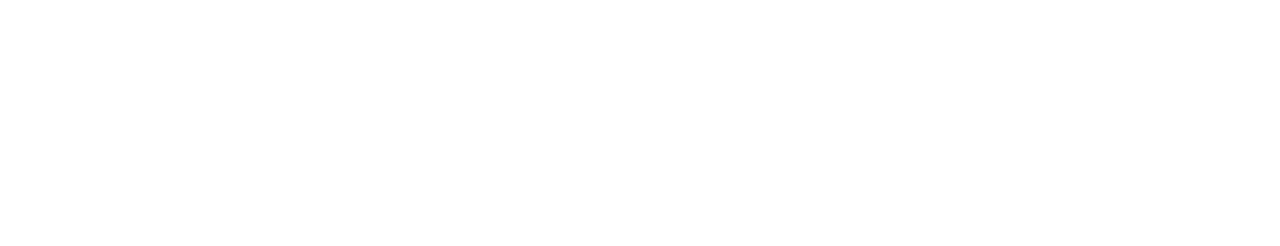
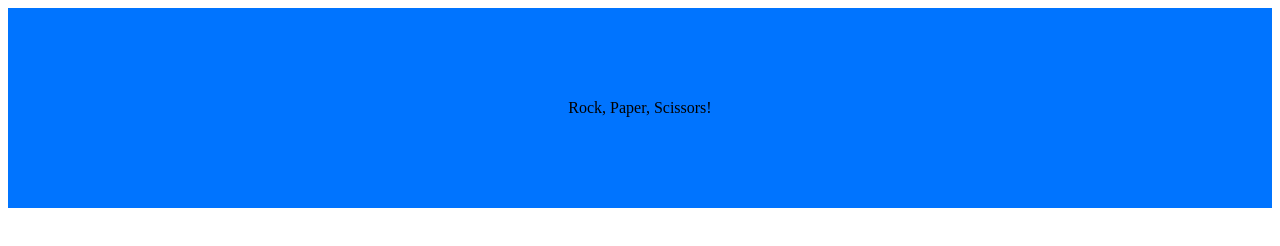
Before and after one commit to PCK49/vsropasc-1, a plain HTML site: page index.html in a window 1280 px wide. Drawn offline with Linux system fonts and the light colour scheme.

Commit message:
Update index.html

```diff
--- a/index.html
+++ b/index.html
@@ -8,5 +8,8 @@
     <link rel="icon" href="favicon.png">
   </head>
 <body>
+  <div class="container front">
+    <div class="text">Rock, Paper, Scissors!</div>
+  </div>
 </body>
 </html>
```
